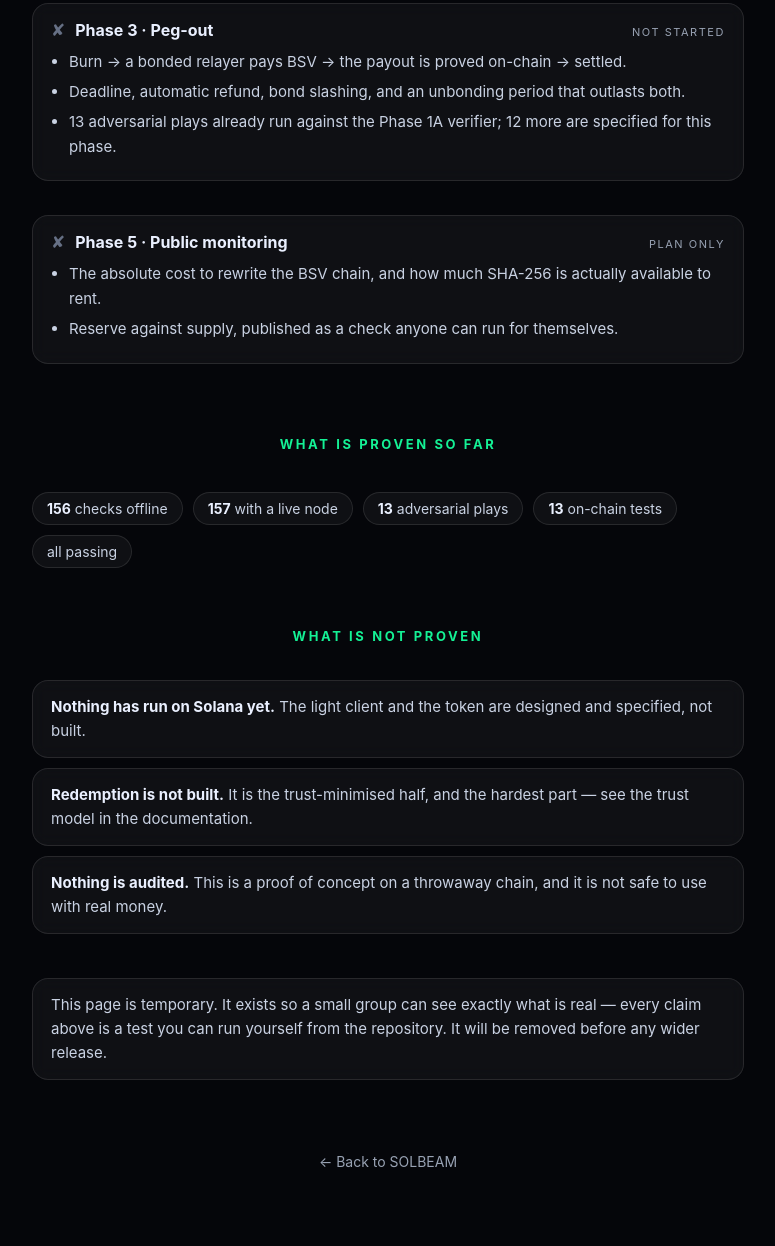
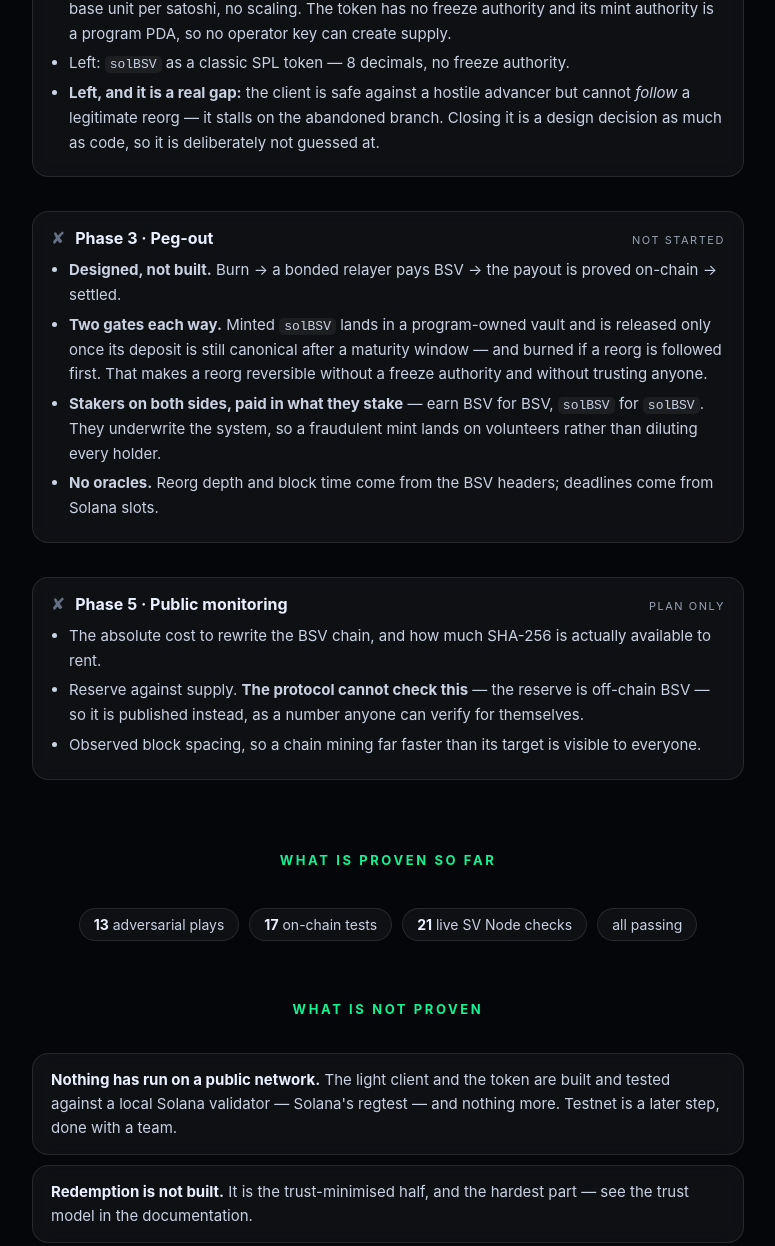
Before and after one commit to solbeam-bot/solbeam, a plain HTML site: page website/status/index.html in a window 1280 px wide. Shown: the part 1638-2884 px from the top of the page, without its empty margins (252-1027 px from the left). Before the commit the page ends 2832 px from the top, so only its background shows below. Drawn offline with Linux system fonts and the light colour scheme.

Commit message:
Revert the status page to live, then rebuild it against the real state
The branch version had drifted into overclaiming: it said the window was 48
hours and that reorg-following was done, while the live page still described 64
headers and called reorg a known gap. Neither was right, because neither
mentioned the audit.

Reverted to the live version and rebuilt from it. The page now says what is
actually true:

  * 17 on-chain tests, a 48-hour window storing a bare block hash per header;
  * the four critical defects the adversarial review found and we fixed --
    vacuous proof of work, an unauthenticated checkpoint path, a counterfeit
    mint that could strand a deposit, and a replay key that double-minted after
    a reorg -- each with a test;
  * the three critical issues still open, named rather than hidden: the staking
    buffer is not verifiable on-chain, the upgrade authority overrides every
    parameter, and the reserve is a plain key;
  * the two-gate design, same-asset staking, and the absence of oracles.

Also fixes a contradiction the live page carried in both directions: Phase 2
claimed the light client was done while 'What is not proven' said nothing had
run on Solana yet. And it now distinguishes 'not independently audited' from
'the authors reviewed their own code', which is not the same claim.

The page stays on this branch. main is untouched, so solbeam.me is unchanged
until section 2 is finished.

```diff
--- a/website/status/index.html
+++ b/website/status/index.html
@@ -121,13 +121,15 @@
         <span class="phase__state">In progress</span>
       </div>
       <ul>
-        <li><strong>Done: the light client on-chain.</strong> A checkpoint, a rolling <strong>48-hour window of headers</strong> (288 blocks — sized by time, not by an arbitrary count, and storing a bare block hash per header), and the two checks that make a header chain mean anything — linkage and proof of work. <strong>16 tests passing</strong> against the Phase&nbsp;1A fixture, including a full mint and a hostile-advancer suite.</li>
+        <li><strong>Done: the light client on-chain.</strong> A checkpoint, a rolling <strong>48-hour window</strong> (288 blocks, sized by time rather than picked), storing a bare block hash per header, with linkage and proof of work. <strong>17 tests passing</strong> against the Phase&nbsp;1A fixture, including a full mint and a hostile-advancer suite.</li>
         <li><strong>Done: the two implementations agree.</strong> The on-chain client derives the same header hash as the Phase&nbsp;1A Python reference, from the same fixture, unmodified.</li>
-        <li><strong>Done: a hostile advancer cannot forge, reorder, replay or rewind.</strong> The worst it can do is stall, which is what the design claims.</li>
+        <li><strong>Done: a hostile advancer cannot reorder, replay or rewind.</strong> The worst it can do is stall, which is what the design claims.</li>
+        <li><strong>Done: the client follows a legitimate reorg.</strong> A competing branch is staged and committed only if it is <em>strictly</em> heavier, so a tie keeps the incumbent. Already-minted deposits are not reversed — the twelve-confirmation depth is the protection, and the token has no freeze authority, so a reversal is impossible by design rather than merely unimplemented.</li>
+        <li><strong>An adversarial review found four critical defects, now fixed.</strong> The most serious: the difficulty target was read from the header being checked, so proof of work was <em>vacuous</em> — anyone could append headers and mint with no hashpower. Also fixed: an unauthenticated path that let any key rewrite the trusted checkpoint or halt minting; a counterfeit mint that could strand a user's deposit permanently; and a replay key that double-minted a deposit after a reorg. Each has a test. <strong>Three critical issues remain open and are documented rather than hidden:</strong> the staking buffer is not verifiable on-chain, the program upgrade authority can override every parameter, and the reserve address is a plain key rather than a covenant.</li>
         <li><strong>Done: the deposit verifier.</strong> It consumes the fixture's 202-byte instruction — Merkle fold, on-chain transaction parsing, exact output script, confirmation depth, and replay refusal. It accepts the real deposit and refuses four tampered versions of it.</li>
         <li><strong>Done: the mint.</strong> A verified deposit mints <code>solBSV</code> to the address named in the OP_RETURN. The test asserts the recipient's balance equals the deposit exactly — eight decimals, one base unit per satoshi, no scaling. The token has no freeze authority and its mint authority is a program PDA, so no operator key can create supply.</li>
         <li>Left: <code>solBSV</code> as a classic SPL token — 8 decimals, no freeze authority.</li>
-        <li><strong>Done: the client follows a legitimate reorg.</strong> A competing branch is staged one header at a time — a Solana transaction caps at 1232 bytes, so a 72-header branch cannot arrive whole — then committed only if it is <em>strictly</em> heavier, so a tie keeps the incumbent. Staging is per-submitter, which removes the griefing problem structurally rather than pricing it, and the account closes on commit, returning the rent. Already-minted deposits are not reversed: the twelve-confirmation depth is the protection, and the token has no freeze authority, so a reversal is impossible by design rather than merely unimplemented.</li>
+        <li><strong>Left, and it is a real gap:</strong> the client is safe against a hostile advancer but cannot <em>follow</em> a legitimate reorg — it stalls on the abandoned branch. Closing it is a design decision as much as code, so it is deliberately not guessed at.</li>
       </ul>
     </div>
 
@@ -138,9 +140,10 @@
         <span class="phase__state">Not started</span>
       </div>
       <ul>
-        <li>Burn &rarr; a bonded relayer pays BSV &rarr; the payout is proved on-chain &rarr; settled.</li>
-        <li>Deadline, automatic refund, bond slashing, and an unbonding period that outlasts both.</li>
-        <li>13 adversarial plays already run against the Phase 1A verifier; 12 more are specified for this phase.</li>
+        <li><strong>Designed, not built.</strong> Burn &rarr; a bonded relayer pays BSV &rarr; the payout is proved on-chain &rarr; settled.</li>
+        <li><strong>Two gates each way.</strong> Minted <code>solBSV</code> lands in a program-owned vault and is released only once its deposit is still canonical after a maturity window — and burned if a reorg is followed first. That makes a reorg reversible without a freeze authority and without trusting anyone.</li>
+        <li><strong>Stakers on both sides, paid in what they stake</strong> — earn BSV for BSV, <code>solBSV</code> for <code>solBSV</code>. They underwrite the system, so a fraudulent mint lands on volunteers rather than diluting every holder.</li>
+        <li><strong>No oracles.</strong> Reorg depth and block time come from the BSV headers; deadlines come from Solana slots.</li>
       </ul>
     </div>
 
@@ -152,24 +155,24 @@
       </div>
       <ul>
         <li>The absolute cost to rewrite the BSV chain, and how much SHA-256 is actually available to rent.</li>
-        <li>Reserve against supply, published as a check anyone can run for themselves.</li>
+        <li>Reserve against supply. <strong>The protocol cannot check this</strong> — the reserve is off-chain BSV — so it is published instead, as a number anyone can verify for themselves.</li>
+        <li>Observed block spacing, so a chain mining far faster than its target is visible to everyone.</li>
       </ul>
     </div>
 
     <h2>What is proven so far</h2>
     <div class="tally">
-      <span><b>156</b> checks offline</span>
-      <span><b>157</b> with a live node</span>
       <span><b>13</b> adversarial plays</span>
-      <span><b>13</b> on-chain tests</span>
+      <span><b>17</b> on-chain tests</span>
+      <span><b>21</b> live SV&nbsp;Node checks</span>
       <span>all passing</span>
     </div>
 
     <h2>What is not proven</h2>
     <ul class="points">
-      <li><strong>Nothing has run on Solana yet.</strong> The light client and the token are designed and specified, not built.</li>
+      <li><strong>Nothing has run on a public network.</strong> The light client and the token are built and tested against a local Solana validator — Solana's regtest — and nothing more. Testnet is a later step, done with a team.</li>
       <li><strong>Redemption is not built.</strong> It is the trust-minimised half, and the hardest part — see the trust model in the documentation.</li>
-      <li><strong>Nothing is audited.</strong> This is a proof of concept on a throwaway chain, and it is not safe to use with real money.</li>
+      <li><strong>Nothing is independently audited.</strong> The four critical defects above were found by an adversarial review run against our own code, which is not the same thing as an audit by someone with no stake in the answer.</li>
     </ul>
 
     <p class="note" style="margin-top:22px">
```
